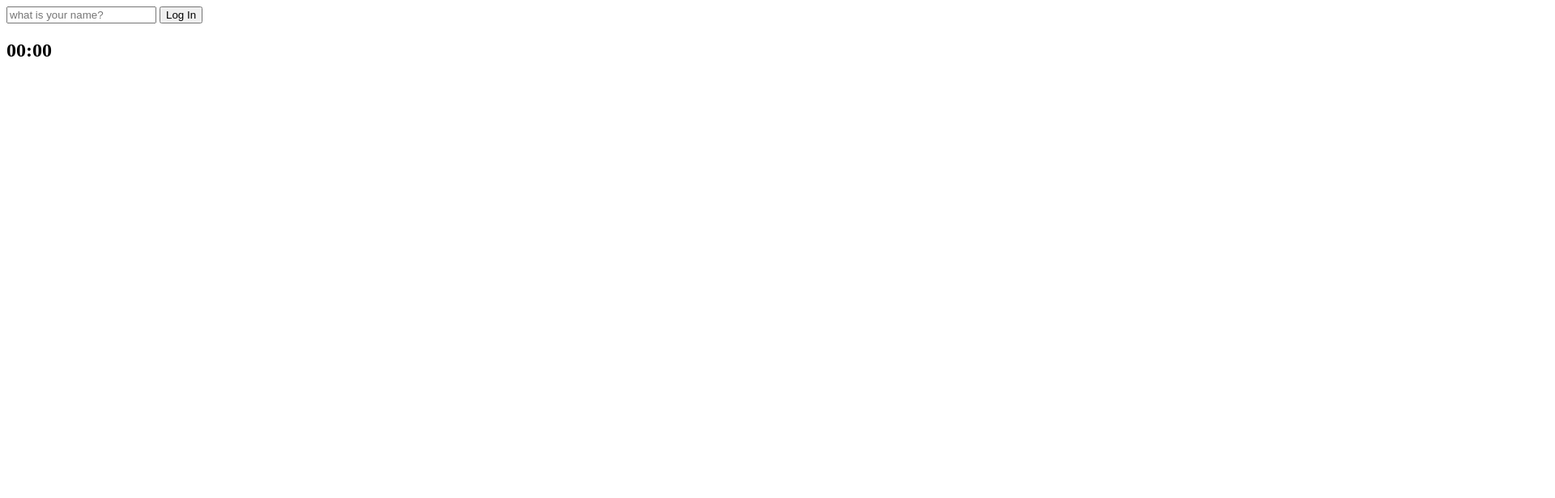
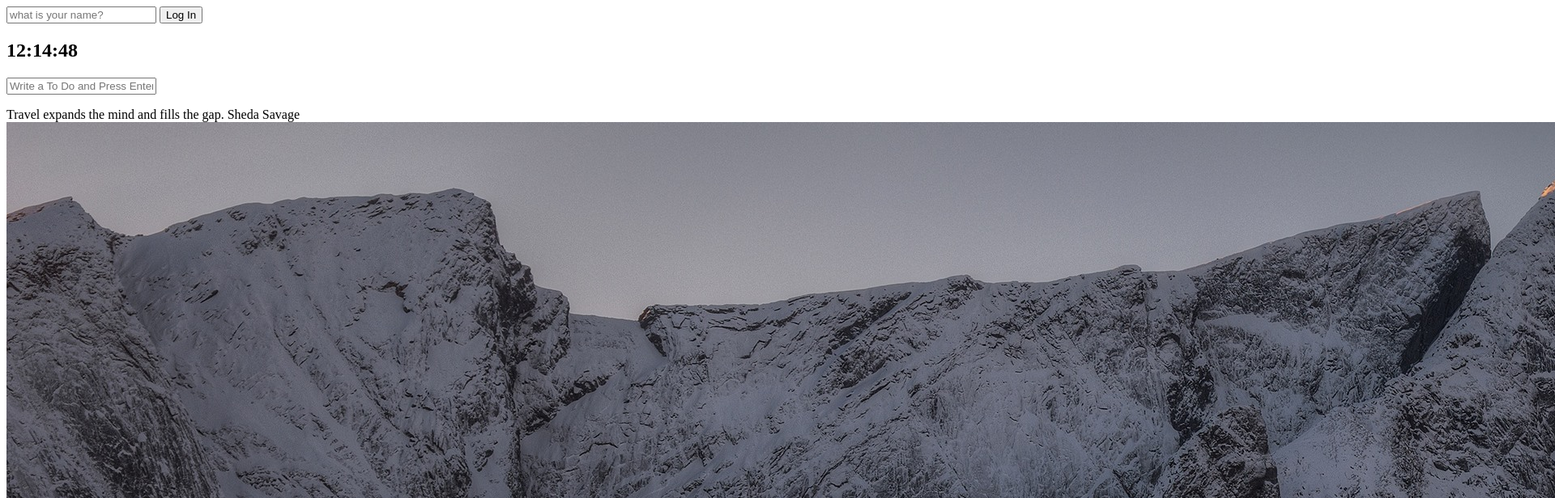
Before and after one commit to Minn93/Momentum, a plain HTML site: page index.html in a window 1280 px wide. Shown: the top 616 px of the page at 81% size, 1920 px wide, since content can reach past the window. Drawn offline with Linux system fonts and the light colour scheme.

Commit message:
doing it

```diff
--- a/index.html
+++ b/index.html
@@ -16,9 +16,20 @@
             />
             <button>Log In</button>
         </form>
-        <h2 id="clock">00:00</h2>
+        <h2 id="clock">00:00:00</h2>
         <h1 id="greeting" class="hidden"></h1>
+        <form id="todo-form">
+            <input type="text" placeholder="Write a To Do and Press Enter" required/>
+        </form>
+        <ul id="todo-list"></ul>
+        <div id="quote">
+            <span></span>
+            <span></span>
+        </div>
         <script type="text/javascript" src="js/greetings.js"></script>
         <script type="text/javascript" src="js/clock.js"></script>
+        <script type="text/javascript" src="js/quotes.js"></script>
+        <script type="text/javascript" src="js/backgrounds.js"></script>
+        <script type="text/javascript" src="js/todo.js"></script>
     </body>
 </html>
--- /dev/null
+++ b/js/backgrounds.js
@@ -0,0 +1,16 @@
+const images = [
+    "0.jpg",
+    "1.jpg",
+    "2.jpg",
+    "3.jpg",
+    "4.jpg",
+
+];
+
+const chosenImage= images[Math.floor(Math.random() * images.length)];
+
+const bgImage = document.createElement("img");
+
+bgImage.src= `img/${chosenImage}`;
+
+document.body.appendChild(bgImage);
--- a/js/clock.js
+++ b/js/clock.js
@@ -1 +1,12 @@
 const clock= document.querySelector("h2#clock");
+
+function getClock(){
+    const date = new Date();
+    const hours = String(date.getHours()).padStart(2, "0");
+    const minutes = String(date.getMinutes()).padStart(2, "0");
+    const seconds = String(date.getSeconds()).padStart(2, "0");
+    clock.innerText=`${hours}:${minutes}:${seconds}`;
+}
+
+getClock();
+setInterval(getClock, 1000);
--- /dev/null
+++ b/js/quotes.js
@@ -0,0 +1,50 @@
+const quotes = [
+    {
+      quote: "The way to get started is to quit talking and begin doing.",
+      author: "Walt Disney",
+    },
+    {
+      quote: "Life is what happens when you're busy making other plans.",
+      author: "John Lennon",
+    },
+    {
+      quote:
+        "The world is a book and those who do not travel read only one page.",
+      author: "Saint Augustine",
+    },
+    {
+      quote: "Life is either a daring adventure or nothing at all.",
+      author: "Helen Keller",
+    },
+    {
+      quote: "To Travel is to Live",
+      author: "Hans Christian Andersen",
+    },
+    {
+      quote: "Only a life lived for others is a life worthwhile.",
+      author: "Albert Einstein",
+    },
+    {
+      quote: "You only live once, but if you do it right, once is enough.",
+      author: "Mae West",
+    },
+    {
+      quote: "Never go on trips with anyone you do ntot love.",
+      author: "Hemmingway",
+    },
+    {
+      quote: "We wander for distraction, but we travel for fulfilment.",
+      author: "Hilaire Belloc",
+    },
+    {
+      quote: "Travel expands the mind and fills the gap.",
+      author: "Sheda Savage",
+    },
+  ];
+
+  const quote = document.querySelector("#quote span:first-child");
+  const author = document.querySelector("#quote span:last-child");
+  const todaysQuote = quotes[Math.floor(Math.random() * quotes.length)];
+
+  quote.innerText = todaysQuote.quote;
+  author.innerText = todaysQuote.author;
--- /dev/null
+++ b/js/todo.js
@@ -0,0 +1,28 @@
+const toDoForm = document.getElementById("todo-form");
+const toDoInput = toDoForm.querySelector("input");
+const toDoList = document.getElementById("todo-list");
+
+function deleteToDo(){
+    console.log("click");
+}
+
+function paintToDo(newToDo){
+    const li= document.createElement("li");
+    const span= document.createElement("span");
+    span.innerText= newToDo;
+    const button= document.createElement("button");
+    button.innerText= "❌";
+    button.addEventListener("click", deleteToDo);
+    li.appendChild(span);
+    li.appendChild(button);
+    toDoList.appendChild(li);
+}
+
+function handleToDoSubmit(event){
+    event.preventDefault();
+    const newToDo = toDoInput.value;
+    toDoInput.value ="";
+    paintToDo(newToDo);
+}
+
+toDoForm.addEventListener("submit", handleToDoSubmit);
```
Also changed, not shown: img/2.jpg (added), img/4.jpg (added), 3 other files.
